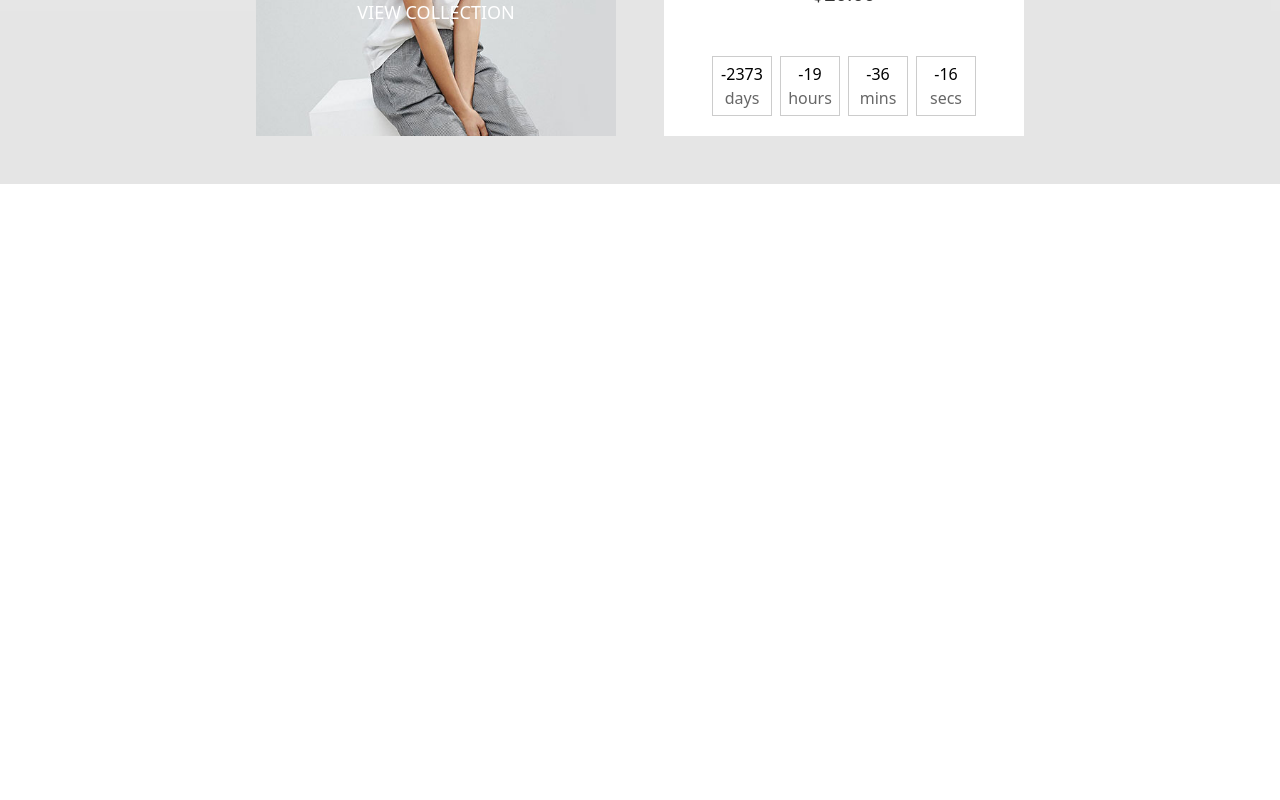
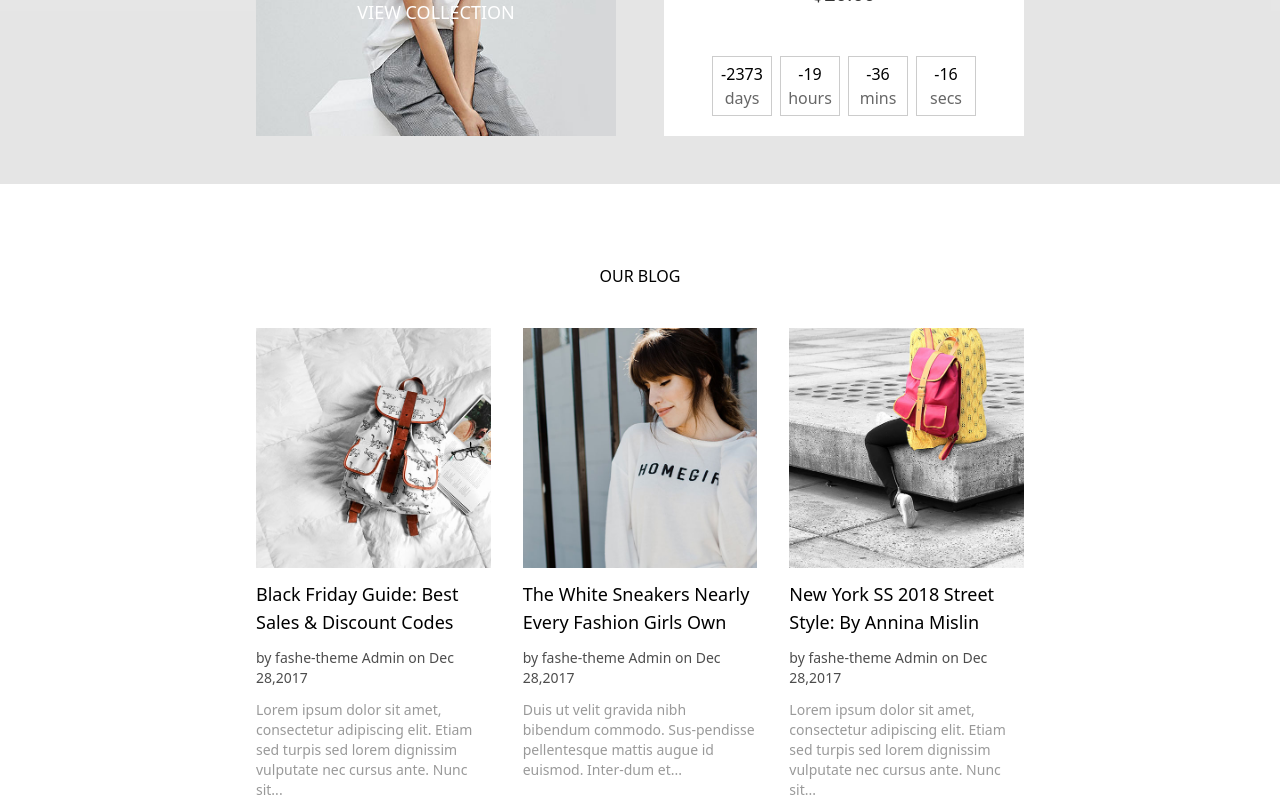
Before and after one commit to aymen-abbad-andaloussi/aymen-abbad-andaloussi-final-project-react, a React (Vite) app: page / in a window 1280 px wide. Shown: the part 2276-3076 px from the top of the page. Before the commit the page ends 2500 px from the top, so only its background shows below. Built offline with nearby package versions, Linux system fonts and the light colour scheme.

Commit message:
end blog

```diff
--- a/src/App.css
+++ b/src/App.css
@@ -49,3 +49,21 @@
     background-position: center;
     background-size: cover;
 }
+
+.blogImage1{
+    background-image: url(./assets/images/blog-01.jpg);
+    background-size: cover;
+    background-repeat: no-repeat;
+}
+
+.blogImage2{
+    background-image: url(./assets/images/blog-02.jpg);
+    background-size: cover;
+    background-repeat: no-repeat;
+}
+
+.blogImage3{
+    background-image: url(./assets/images/blog-03.jpg);
+    background-size: cover;
+    background-repeat: no-repeat;
+}
--- /dev/null
+++ b/src/Components/Blog.jsx
@@ -0,0 +1,44 @@
+export default function Blog() {
+  return (
+    <div className="w-full h-[70vh] flex flex-col items-center ">
+      <h1 className="py-10 ">OUR BLOG</h1>
+      <div className="w-[60vw] h-[100%] flex gap-[2rem] ">
+        <div className="w-1/3 h-full ">
+          <div className="w-full h-[30vh] blogImage1 "></div>
+          <div className="flex flex-col gap-3 pt-3">
+            <p className="text-lg ">Black Friday Guide: Best Sales & Discount Codes</p>
+            <p className="text-sm text-black/70 ">by fashe-theme Admin on Dec 28,2017</p>
+            <p className="text-black/40 text-sm ">
+              Lorem ipsum dolor sit amet, consectetur adipiscing elit. Etiam sed
+              turpis sed lorem dignissim vulputate nec cursus ante. Nunc sit...
+            </p>
+          </div>
+        </div>
+        <div className="w-1/3 h-full ">
+          <div className="w-full h-[30vh] blogImage2 "></div>
+          <div className="flex flex-col gap-3 pt-3">
+            <p className="text-lg ">
+              The White Sneakers Nearly Every Fashion Girls Own
+            </p>
+            <p className="text-sm text-black/70 ">by fashe-theme Admin on Dec 28,2017</p>
+            <p className="text-black/40 text-sm ">
+              Duis ut velit gravida nibh bibendum commodo. Sus-pendisse
+              pellentesque mattis augue id euismod. Inter-dum et...
+            </p>
+          </div>
+        </div>
+        <div className="w-1/3 h-full ">
+          <div className="w-full h-[30vh] blogImage3 "></div>
+          <div className="flex flex-col gap-3 pt-3">
+            <p className="text-lg ">New York SS 2018 Street Style: By Annina Mislin</p>
+            <p className="text-sm text-black/70 ">by fashe-theme Admin on Dec 28,2017</p>
+            <p className="text-black/40 text-sm ">
+              Lorem ipsum dolor sit amet, consectetur adipiscing elit. Etiam sed
+              turpis sed lorem dignissim vulputate nec cursus ante. Nunc sit...
+            </p>
+          </div>
+        </div>
+      </div>
+    </div>
+  );
+}
--- a/src/pages/Home.jsx
+++ b/src/pages/Home.jsx
@@ -4,6 +4,7 @@ import CarouselleHome from '../Components/CarouselleHome'
 import Items from '../Components/Items'
 import Products from '../Components/Products'
 import Catalogue from '../Components/Catalogue'
+import Blog from '../Components/Blog'
 
 export default function Home() {
   return (
@@ -13,6 +14,7 @@ export default function Home() {
         <Items />
         <Products />
         <Catalogue />
+        <Blog />
     </>
   )
 }
```
